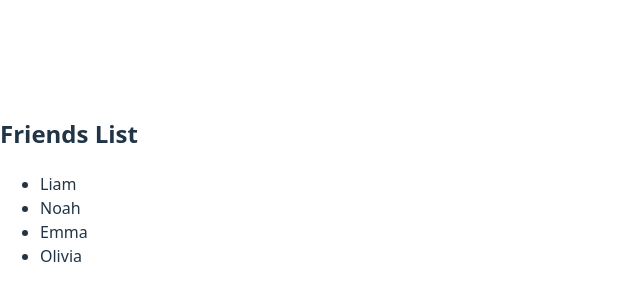
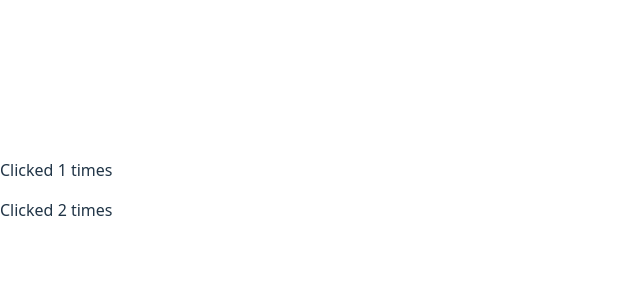
Before and after one commit to Ashken-Soriano/appdev1, a React (Vite) app in the folder react-describing-ui/: page / in a window 1280 px wide. Shown: the part 210-510 px from the top of the page, without its empty margins (0-640 px from the left). Built offline with nearby package versions, Linux system fonts and the light colour scheme.

Commit message:
Done with how to avoid confusing bugs by keeping components pure

```diff
--- a/react-describing-ui/src/App.jsx
+++ b/react-describing-ui/src/App.jsx
@@ -1,18 +1,12 @@
-function Friend({ name }) {
-  return <li>{name}</li>;
+function Counter({ clicks }) {
+  return <p>Clicked {clicks} times</p>;
 }
 
 export default function App() {
-  const friends = ["Liam", "Noah", "Emma", "Olivia"];
-
   return (
     <div>
-      <h2>Friends List</h2>
-      <ul>
-        {friends.map((friend) => (
-          <Friend key={friend} name={friend} />
-        ))}
-      </ul>
+      <Counter clicks={1} />
+      <Counter clicks={2} />
     </div>
   );
 }
```
